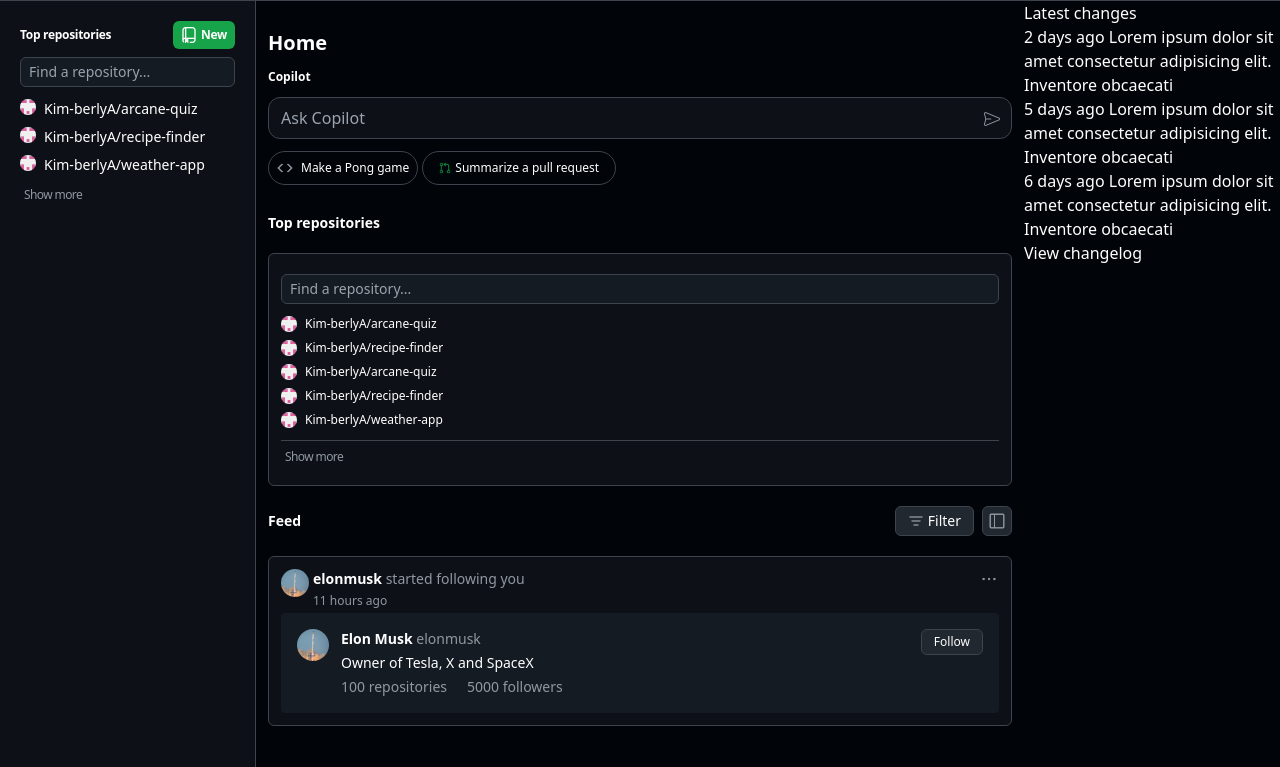
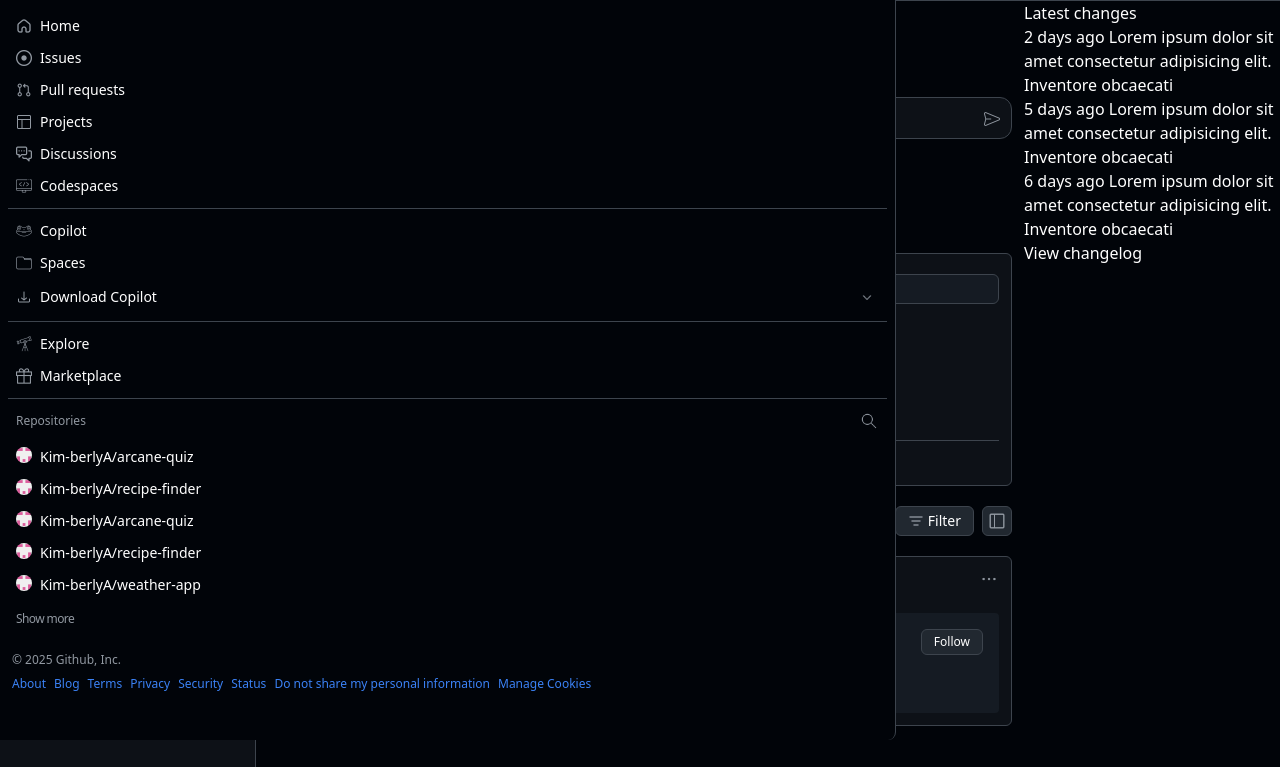
Before and after one commit to Kim-berlyA/github-dashboard-clone, a website: page src/index.html in a window 1280 px wide. Shown: the part 60-827 px from the top of the page. Drawn offline with nearby package versions, Linux system fonts and the light colour scheme; files that its build step writes are made by us from their sources.

Commit message:
chore: add nav bar and make it scrollable

```diff
--- a/src/index.html
+++ b/src/index.html
@@ -8,7 +8,120 @@
   <link rel="shortcut icon" href="../img/github-logo-white.png" type="image/x-icon">
 </head>
 
-<body class="bg-github-background text-white">
+<body class="bg-github-background text-white no-scroll">
+  <nav class="w-[70%] h-screen fixed top-0 left-0 border-r border-github-tertiary rounded-r-lg z-50 bg-github-background py-3 px-2 text-sm flex flex-col">
+    <div class="flex justify-between mb-5 px-2 sticky">
+      <img src="../img/github-logo-white.png" alt="github logo" class="size-7">
+      <button class="p-2 focus:bg-[#2d333b] rounded">
+        <img src="../img/close.png" alt="close" class="size-4">
+      </button>
+    </div>
+
+    <div class="flex-1 overflow-y-auto no-scrollbar min-h-0">
+      <div class="flex flex-col gap-3 border-b border-github-tertiary py-3 px-2">
+        <div class="flex gap-2 items-center">
+          <img src="../img/home.png" alt="" class="size-4">
+          <p>Home</p>
+        </div>
+        <div class="flex gap-2 items-center">
+          <img src="../img/dot-circle.png" alt="" class="size-4">
+          <p>Issues</p>
+        </div>
+        <div class="flex gap-2 items-center">
+          <img src="../img/pull.png" alt="" class="size-4">
+          <p>Pull requests</p>
+        </div>
+        <div class="flex gap-2 items-center">
+          <img src="../img/layout.png" alt="" class="size-4">
+          <p>Projects</p>
+        </div>
+        <div class="flex gap-2 items-center">
+          <img src="../img/communications.png" alt="" class="size-4">
+          <p>Discussions</p>
+        </div>
+        <div class="flex gap-2 items-center">
+          <img src="../img/coding.png" alt="" class="size-4">
+          <p>Codespaces</p>
+        </div>
+      </div>
+
+      <div class="flex flex-col gap-3 border-b border-github-tertiary py-3 px-2">
+        <div class="flex gap-2 items-center">
+          <img src="../img/frog-head.png" alt="" class="size-4">
+          <p>Copilot</p>
+        </div>
+        <div class="flex gap-2 items-center">
+          <img src="../img/folder.png" alt="" class="size-4">
+          <p>Spaces</p>
+        </div>
+        <div class="flex gap-2 items-center">
+          <img src="../img/download.png" alt="" class="size-4">
+          <div class="flex justify-between w-full items-center">
+            <p>Download Copilot</p>
+            <img src="../img/down-arrow.png" alt="" class="size-6">
+          </div>
+        </div>
+      </div>
+
+      <div class="flex flex-col gap-3 border-b border-github-tertiary py-3 px-2">
+        <div class="flex gap-2 items-center">
+          <img src="../img/telescope.png" alt="" class="size-4">
+          <p>Explore</p>
+        </div>
+        <div class="flex gap-2 items-center">
+          <img src="../img/gift.png" alt="" class="size-4">
+          <p>Marketplace</p>
+        </div>
+      </div>
+
+      <div class="pt-3 px-2">
+        <div class="flex justify-between items-center">
+          <h3 class="text-github-icons text-xs">Repositories</h3>
+          <img src="../img/search.png" alt="search" class="size-5">
+        </div>
+        <ul class="flex flex-col text-sm pt-3 gap-1">
+          <li class="flex gap-2 py-1">
+            <img src="../img/profile.png" alt="profile" class="size-4 rounded-full">
+            <p class="grow">Kim-berlyA/arcane-quiz</p>
+          </li>
+          <li class="flex gap-2 py-1">
+            <img src="../img/profile.png" alt="profile" class="size-4 rounded-full">
+            <p class="grow">Kim-berlyA/recipe-finder</p>
+          </li>
+          <li class="flex gap-2 py-1">
+            <img src="../img/profile.png" alt="profile" class="size-4 rounded-full">
+            <p class="grow">Kim-berlyA/arcane-quiz</p>
+          </li>
+          <li class="flex gap-2 py-1">
+            <img src="../img/profile.png" alt="profile" class="size-4 rounded-full">
+            <p class="grow">Kim-berlyA/recipe-finder</p>
+          </li>
+          <li class="flex gap-2 pt-1 pb-3">
+            <img src="../img/profile.png" alt="profile" class="size-4 rounded-full">
+            <p>Kim-berlyA/weather-app</p>
+          </li>
+        </ul>
+      </div>
+
+
+      <button class="pt-1 px-2 text-xs text-github-icons tracking-tighter font-light">Show more</button>
+
+      <div class="pl-1 flex flex-col gap-2 mt-6 mr-10">
+        <div class="text-github-icons text-xs">&copy; 2025 Github, Inc.</div>
+        <div class="flex flex-wrap gap-x-2 text-blue-500 text-xs font-light">
+          <div>About</div>
+          <div>Blog</div>
+          <div>Terms</div>
+          <div>Privacy</div>
+          <div>Security</div>
+          <div>Status</div>
+          <div>Do not share my personal information</div>
+          <div>Manage Cookies</div>
+        </div>
+      </div>
+    </div>
+  </nav>
+
   <header class="flex justify-between p-4 border-b border-github-tertiary">
     <div class="flex gap-3 items-center">
       <button class="border border-github-tertiary size-7 flex items-center justify-center rounded-md">
--- a/src/input.css
+++ b/src/input.css
@@ -1,3 +1,11 @@
 @tailwind base;
 @tailwind components;
 @tailwind utilities;
+
+.no-scrollbar::-webkit-scrollbar {
+  display: none;
+}
+
+.no-scroll {
+  overflow: hidden;
+}
```
Also changed, not shown: img/close.png, img/coding.png (added), img/communications.png (added), img/down-arrow.png (added), img/download.png (added), img/folder.png (added), img/gift.png (added), img/home.png (added), img/layout.png (added), img/telescope.png (added).
